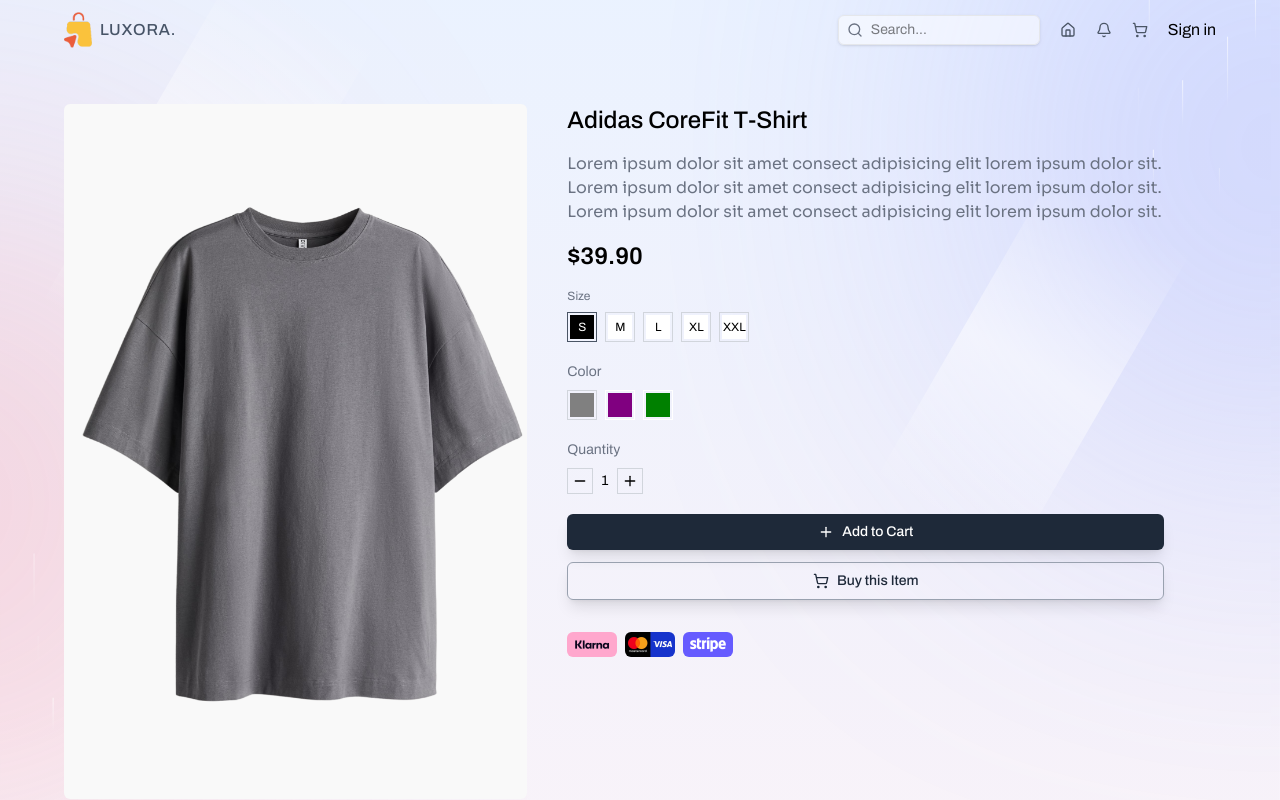
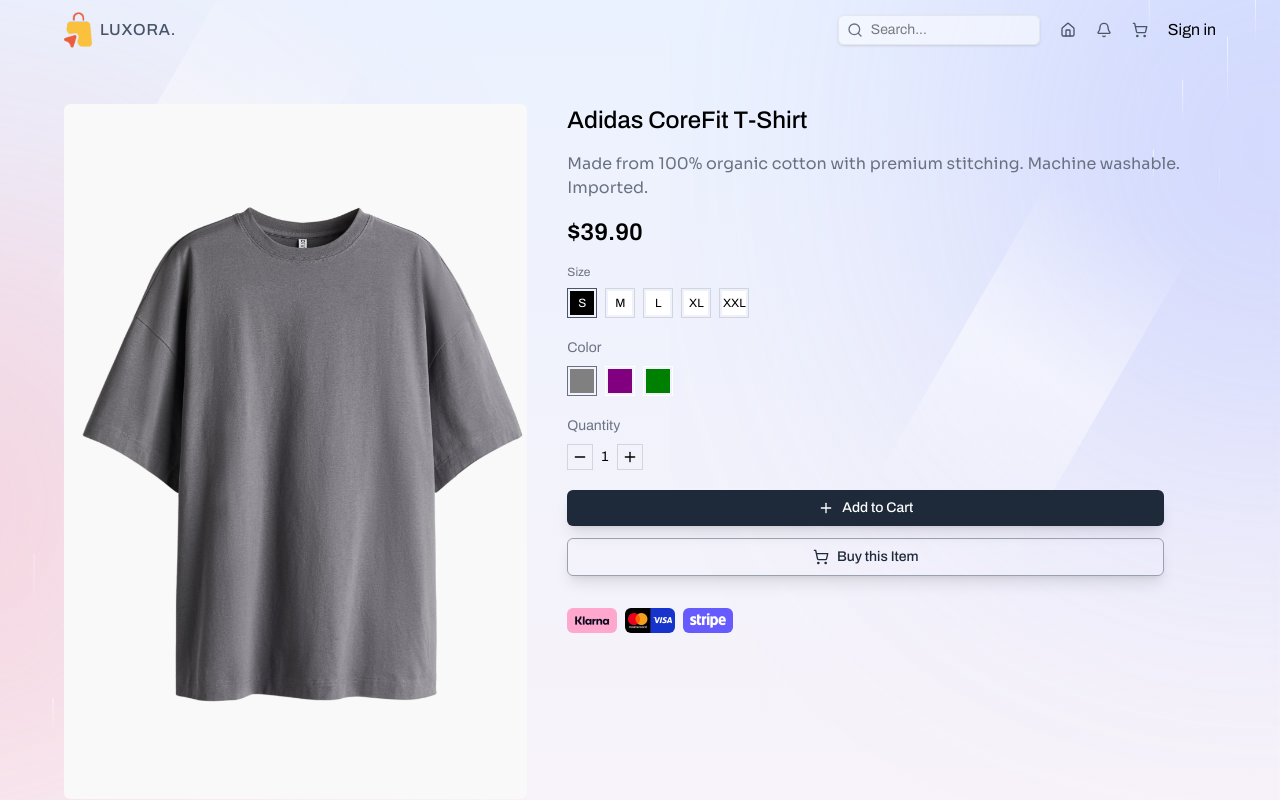
Before and after one commit to andryariadi/luxora, a Next.js app: page /products/1 in a window 1280 px wide. Shown: the top 800 px of the page. Built offline with nearby package versions, Linux system fonts and the light colour scheme.

Commit message:
refactor(useCartStore): update function addToCart

```diff
--- a/src/app/(root)/products/[id]/page.tsx
+++ b/src/app/(root)/products/[id]/page.tsx
@@ -10,14 +10,14 @@
 
   if (!product) return <div>Product not found</div>;
 
-  const selectedSize = size || (product?.sizes[0] as string);
-  const selectedColor = color || (product?.colors[0] as string);
+  const selectedSize = size || (product?.availableSizes[0] as string);
+  const selectedColor = color || (product?.availableColors[0] as string);
 
   return (
     <section className="b-amber-500 container flex flex-col md:flex-row items-start md:gap-10 pt-10">
       {/* Left - Product Image */}
       <div className="w-full lg:w-5/12 relative aspect-[2/3]">
-        <Image src={product.images[selectedColor]} alt={product.name} fill className="object-contain rounded-md" />
+        <Image src={product.avaliableimages[selectedColor]} alt={product.name} fill className="object-contain rounded-md" />
       </div>
 
       {/* Right - Product Detail */}
@@ -27,7 +27,7 @@
         {/* Product Description */}
         <p className="text-gray-500 font-sora">{product.description}</p>
         {/* Product Price */}
-        <h2 className="text-2xl font-semibold">${product.price.toFixed(2)}</h2>
+        <h2 className="text-2xl font-semibold">${product.basePrice.toFixed(2)}</h2>
 
         {/* Product Interaction */}
         <ProductInteraction product={product} selectedSize={selectedSize} selectedColor={selectedColor} />
--- a/src/components/ProductInteraction.tsx
+++ b/src/components/ProductInteraction.tsx
@@ -36,15 +36,18 @@
   const handleAddToCart = () => {
     addToCart({
       ...product,
+      variantId: `${product.id}-${selectedSize}-${selectedColor}`,
       quantity,
       selectedColor,
       selectedSize,
+      variantPrice: product.variants?.find((v) => v.size === selectedSize && v.color === selectedColor)?.price || 0,
+      maxStock: product.variants?.find((v) => v.size === selectedSize && v.color === selectedColor)?.stock || 0,
     });
 
     toast.success("Product added to cart");
   };
 
-  console.log({ cart }, "<---interaction");
+  console.log({ product, cart }, "<---postInteraction");
 
   return (
     <div className="b-rose-600 space-y-5">
@@ -53,7 +56,7 @@
         <span className="text-gray-500">Size</span>
 
         <div className="flex items-center gap-2">
-          {product.sizes.map((size) => (
+          {product.availableSizes.map((size) => (
             <button type="button" className={`border-1 p-[2px] ${selectedSize === size ? "border-gray-600" : "border-gray-300"}`} key={size} onClick={() => handleTypeChange("size", size)}>
               <div className={`w-6 h-6 text-center flex items-center justify-center ${selectedSize === size ? "bg-black text-white" : "bg-white text-black"}`}>{size.toUpperCase()}</div>
             </button>
@@ -66,8 +69,8 @@
         <span className="text-gray-500">Color</span>
 
         <div className="flex items-center gap-2">
-          {product.colors.map((color) => (
-            <button type="button" className={`border-1 p-[2px] ${selectedColor === color ? "border-gray-300" : "border-white"}`} key={color} onClick={() => handleTypeChange("color", color)}>
+          {product.availableColors.map((color) => (
+            <button type="button" className={`border-1 p-[2px] ${selectedColor === color ? "border-gray-500" : "border-white"}`} key={color} onClick={() => handleTypeChange("color", color)}>
               <div className={`w-6 h-6`} style={{ backgroundColor: color }} />
             </button>
           ))}
--- a/src/components/ProductList.tsx
+++ b/src/components/ProductList.tsx
@@ -5,6 +5,8 @@
 import Link from "next/link";
 
 const ProductList = ({ isShowFilter, category }: { isShowFilter: boolean; category?: string }) => {
+  console.log({ products }, "<---productList");
+
   return (
     <section className="b-fuchsia-500 space-y-5">
       {/* Category */}
--- a/src/libs/constant/index.ts
+++ b/src/libs/constant/index.ts
@@ -20,109 +20,6 @@
   { href: "/contact", label: "Contact" },
   { href: "/blog", label: "Blog" },
   { href: "/affiliate-program", label: "Affiliate Program" },
-];
-
-export const products: ProductType[] = [
-  {
-    id: 1,
-    name: "Adidas CoreFit T-Shirt",
-    shortDescription: "Lorem ipsum dolor sit amet consect adipisicing elit lorem ipsum dolor sit.",
-    description:
-      "Lorem ipsum dolor sit amet consect adipisicing elit lorem ipsum dolor sit. Lorem ipsum dolor sit amet consect adipisicing elit lorem ipsum dolor sit. Lorem ipsum dolor sit amet consect adipisicing elit lorem ipsum dolor sit.",
-    price: 39.9,
-    sizes: ["s", "m", "l", "xl", "xxl"],
-    colors: ["gray", "purple", "green"],
-    images: {
-      gray: "/products/1g.png",
-      purple: "/products/1p.png",
-      green: "/products/1gr.png",
-    },
-  },
-  {
-    id: 2,
-    name: "Puma Ultra Warm Zip",
-    shortDescription: "Lorem ipsum dolor sit amet consect adipisicing elit lorem ipsum dolor sit.",
-    description:
-      "Lorem ipsum dolor sit amet consect adipisicing elit lorem ipsum dolor sit. Lorem ipsum dolor sit amet consect adipisicing elit lorem ipsum dolor sit. Lorem ipsum dolor sit amet consect adipisicing elit lorem ipsum dolor sit.",
-    price: 59.9,
-    sizes: ["s", "m", "l", "xl"],
-    colors: ["gray", "green"],
-    images: { gray: "/products/2g.png", green: "/products/2gr.png" },
-  },
-  {
-    id: 3,
-    name: "Nike Air Essentials Pullover",
-    shortDescription: "Lorem ipsum dolor sit amet consect adipisicing elit lorem ipsum dolor sit.",
-    description:
-      "Lorem ipsum dolor sit amet consect adipisicing elit lorem ipsum dolor sit. Lorem ipsum dolor sit amet consect adipisicing elit lorem ipsum dolor sit. Lorem ipsum dolor sit amet consect adipisicing elit lorem ipsum dolor sit.",
-    price: 69.9,
-    sizes: ["s", "m", "l"],
-    colors: ["green", "blue", "black"],
-    images: {
-      green: "/products/3gr.png",
-      blue: "/products/3b.png",
-      black: "/products/3bl.png",
-    },
-  },
-  {
-    id: 4,
-    name: "Nike Dri Flex T-Shirt",
-    shortDescription: "Lorem ipsum dolor sit amet consect adipisicing elit lorem ipsum dolor sit.",
-    description:
-      "Lorem ipsum dolor sit amet consect adipisicing elit lorem ipsum dolor sit. Lorem ipsum dolor sit amet consect adipisicing elit lorem ipsum dolor sit. Lorem ipsum dolor sit amet consect adipisicing elit lorem ipsum dolor sit.",
-    price: 29.9,
-    sizes: ["s", "m", "l"],
-    colors: ["white", "pink"],
-    images: { white: "/products/4w.png", pink: "/products/4p.png" },
-  },
-  {
-    id: 5,
-    name: "Under Armour StormFleece",
-    shortDescription: "Lorem ipsum dolor sit amet consect adipisicing elit lorem ipsum dolor sit.",
-    description:
-      "Lorem ipsum dolor sit amet consect adipisicing elit lorem ipsum dolor sit. Lorem ipsum dolor sit amet consect adipisicing elit lorem ipsum dolor sit. Lorem ipsum dolor sit amet consect adipisicing elit lorem ipsum dolor sit.",
-    price: 49.9,
-    sizes: ["s", "m", "l"],
-    colors: ["red", "orange", "black"],
-    images: {
-      red: "/products/5r.png",
-      orange: "/products/5o.png",
-      black: "/products/5bl.png",
-    },
-  },
-  {
-    id: 6,
-    name: "Nike Air Max 270",
-    shortDescription: "Lorem ipsum dolor sit amet consect adipisicing elit lorem ipsum dolor sit.",
-    description:
-      "Lorem ipsum dolor sit amet consect adipisicing elit lorem ipsum dolor sit. Lorem ipsum dolor sit amet consect adipisicing elit lorem ipsum dolor sit. Lorem ipsum dolor sit amet consect adipisicing elit lorem ipsum dolor sit.",
-    price: 59.9,
-    sizes: ["40", "42", "43", "44"],
-    colors: ["gray", "white"],
-    images: { gray: "/products/6g.png", white: "/products/6w.png" },
-  },
-  {
-    id: 7,
-    name: "Nike Ultraboost Pulse ",
-    shortDescription: "Lorem ipsum dolor sit amet consect adipisicing elit lorem ipsum dolor sit.",
-    description:
-      "Lorem ipsum dolor sit amet consect adipisicing elit lorem ipsum dolor sit. Lorem ipsum dolor sit amet consect adipisicing elit lorem ipsum dolor sit. Lorem ipsum dolor sit amet consect adipisicing elit lorem ipsum dolor sit.",
-    price: 69.9,
-    sizes: ["40", "42", "43"],
-    colors: ["gray", "pink"],
-    images: { gray: "/products/7g.png", pink: "/products/7p.png" },
-  },
-  {
-    id: 8,
-    name: "Levi’s Classic Denim",
-    shortDescription: "Lorem ipsum dolor sit amet consect adipisicing elit lorem ipsum dolor sit.",
-    description:
-      "Lorem ipsum dolor sit amet consect adipisicing elit lorem ipsum dolor sit. Lorem ipsum dolor sit amet consect adipisicing elit lorem ipsum dolor sit. Lorem ipsum dolor sit amet consect adipisicing elit lorem ipsum dolor sit.",
-    price: 59.9,
-    sizes: ["s", "m", "l"],
-    colors: ["blue", "green"],
-    images: { blue: "/products/8b.png", green: "/products/8gr.png" },
-  },
 ];
 
 export const categories = [
@@ -205,17 +102,226 @@
   },
 ];
 
+export const products: ProductType[] = [
+  {
+    id: 1,
+    name: "Adidas CoreFit T-Shirt",
+    shortDescription: "Classic fit t-shirt for everyday comfort",
+    description: "Made from 100% organic cotton with premium stitching. Machine washable. Imported.",
+    basePrice: 39.9,
+    variants: [
+      // Gray variants
+      { size: "s", color: "gray", stock: 15, price: 39.9 },
+      { size: "m", color: "gray", stock: 8, price: 39.9 },
+      { size: "l", color: "gray", stock: 12, price: 39.9 },
+      { size: "xl", color: "gray", stock: 5, price: 42.9 },
+      { size: "xxl", color: "gray", stock: 3, price: 42.9 },
+
+      // Purple variants
+      { size: "s", color: "purple", stock: 10, price: 39.9 },
+      { size: "m", color: "purple", stock: 6, price: 39.9 },
+      { size: "l", color: "purple", stock: 4, price: 39.9 },
+      { size: "xl", color: "purple", stock: 2, price: 42.9 },
+      { size: "xxl", color: "purple", stock: 0, price: 42.9 },
+
+      // Green variants
+      { size: "s", color: "green", stock: 12, price: 39.9 },
+      { size: "m", color: "green", stock: 9, price: 39.9 },
+      { size: "l", color: "green", stock: 7, price: 39.9 },
+      { size: "xl", color: "green", stock: 3, price: 42.9 },
+      { size: "xxl", color: "green", stock: 1, price: 42.9 },
+    ],
+    availableSizes: ["s", "m", "l", "xl", "xxl"],
+    availableColors: ["gray", "purple", "green"],
+    avaliableimages: {
+      gray: "/products/1g.png",
+      purple: "/products/1p.png",
+      green: "/products/1gr.png",
+    },
+  },
+  {
+    id: 2,
+    name: "Puma Ultra Warm Zip",
+    shortDescription: "Lightweight zip jacket for cold weather",
+    description: "Water-resistant outer shell with fleece lining. Front zip closure with chin guard.",
+    basePrice: 59.9,
+    variants: [
+      // Gray variants
+      { size: "s", color: "gray", stock: 5, price: 59.9 },
+      { size: "m", color: "gray", stock: 3, price: 59.9 },
+      { size: "l", color: "gray", stock: 2, price: 59.9 },
+      { size: "xl", color: "gray", stock: 0, price: 62.9 },
+
+      // Green variants
+      { size: "s", color: "green", stock: 7, price: 59.9 },
+      { size: "m", color: "green", stock: 0, price: 59.9 },
+      { size: "l", color: "green", stock: 4, price: 59.9 },
+      { size: "xl", color: "green", stock: 1, price: 62.9 },
+    ],
+    availableSizes: ["s", "m", "l", "xl"],
+    availableColors: ["gray", "green"],
+    avaliableimages: { gray: "/products/2g.png", green: "/products/2gr.png" },
+  },
+  {
+    id: 3,
+    name: "Nike Air Essentials Pullover",
+    shortDescription: "Lightweight hoodie for casual wear",
+    description: "Brushed fleece interior with adjustable drawstring hood. Kangaroo pocket.",
+    basePrice: 69.9,
+    variants: [
+      // Green variants
+      { size: "s", color: "green", stock: 8, price: 69.9 },
+      { size: "m", color: "green", stock: 5, price: 69.9 },
+      { size: "l", color: "green", stock: 3, price: 69.9 },
+
+      // Blue variants
+      { size: "s", color: "blue", stock: 6, price: 69.9 },
+      { size: "m", color: "blue", stock: 4, price: 69.9 },
+      { size: "l", color: "blue", stock: 2, price: 69.9 },
+
+      // Black variants
+      { size: "s", color: "black", stock: 10, price: 69.9 },
+      { size: "m", color: "black", stock: 7, price: 69.9 },
+      { size: "l", color: "black", stock: 5, price: 69.9 },
+    ],
+    availableSizes: ["s", "m", "l"],
+    availableColors: ["green", "blue", "black"],
+    avaliableimages: {
+      green: "/products/3gr.png",
+      blue: "/products/3b.png",
+      black: "/products/3bl.png",
+    },
+  },
+  {
+    id: 4,
+    name: "Nike Dri-FIT T-Shirt",
+    shortDescription: "Moisture-wicking performance tee",
+    description: "Dri-FIT technology keeps you dry and comfortable. Raglan sleeves for mobility.",
+    basePrice: 29.9,
+    variants: [
+      // White variants
+      { size: "s", color: "white", stock: 20, price: 29.9 },
+      { size: "m", color: "white", stock: 15, price: 29.9 },
+      { size: "l", color: "white", stock: 10, price: 29.9 },
+
+      // Pink variants
+      { size: "s", color: "pink", stock: 12, price: 29.9 },
+      { size: "m", color: "pink", stock: 8, price: 29.9 },
+      { size: "l", color: "pink", stock: 5, price: 29.9 },
+    ],
+    availableSizes: ["s", "m", "l"],
+    availableColors: ["white", "pink"],
+    avaliableimages: { white: "/products/4w.png", pink: "/products/4p.png" },
+  },
+  {
+    id: 5,
+    name: "Under Armour StormFleece",
+    shortDescription: "ColdGear infrared fleece jacket",
+    description: "Storm technology repels water while remaining breathable. Anti-odor technology.",
+    basePrice: 49.9,
+    variants: [
+      // Red variants
+      { size: "s", color: "red", stock: 6, price: 49.9 },
+      { size: "m", color: "red", stock: 4, price: 49.9 },
+      { size: "l", color: "red", stock: 2, price: 49.9 },
+
+      // Orange variants
+      { size: "s", color: "orange", stock: 8, price: 49.9 },
+      { size: "m", color: "orange", stock: 5, price: 49.9 },
+      { size: "l", color: "orange", stock: 3, price: 49.9 },
+
+      // Black variants
+      { size: "s", color: "black", stock: 10, price: 49.9 },
+      { size: "m", color: "black", stock: 7, price: 49.9 },
+      { size: "l", color: "black", stock: 4, price: 49.9 },
+    ],
+    availableSizes: ["s", "m", "l"],
+    availableColors: ["red", "orange", "black"],
+    avaliableimages: {
+      red: "/products/5r.png",
+      orange: "/products/5o.png",
+      black: "/products/5bl.png",
+    },
+  },
+  {
+    id: 6,
+    name: "Nike Air Max 270",
+    shortDescription: "Iconic Air Max cushioning",
+    description: "Max Air unit for all-day comfort. Breathable mesh upper. Rubber outsole.",
+    basePrice: 59.9,
+    variants: [
+      // Gray variants (shoe sizes)
+      { size: "40", color: "gray", stock: 4, price: 59.9 },
+      { size: "42", color: "gray", stock: 3, price: 59.9 },
+      { size: "43", color: "gray", stock: 2, price: 59.9 },
+      { size: "44", color: "gray", stock: 1, price: 59.9 },
+
+      // White variants
+      { size: "40", color: "white", stock: 5, price: 59.9 },
+      { size: "42", color: "white", stock: 4, price: 59.9 },
+      { size: "43", color: "white", stock: 0, price: 59.9 },
+      { size: "44", color: "white", stock: 2, price: 59.9 },
+    ],
+    availableSizes: ["40", "42", "43", "44"],
+    availableColors: ["gray", "white"],
+    avaliableimages: { gray: "/products/6g.png", white: "/products/6w.png" },
+  },
+  {
+    id: 7,
+    name: "Nike Ultraboost Pulse",
+    shortDescription: "Responsive running shoes",
+    description: "Boost midsole for energy return. Stretchweb outsole flexes naturally.",
+    basePrice: 69.9,
+    variants: [
+      // Gray variants
+      { size: "40", color: "gray", stock: 3, price: 69.9 },
+      { size: "42", color: "gray", stock: 2, price: 69.9 },
+      { size: "43", color: "gray", stock: 1, price: 69.9 },
+
+      // Pink variants
+      { size: "40", color: "pink", stock: 5, price: 69.9 },
+      { size: "42", color: "pink", stock: 3, price: 69.9 },
+      { size: "43", color: "pink", stock: 0, price: 69.9 },
+    ],
+    availableSizes: ["40", "42", "43"],
+    availableColors: ["gray", "pink"],
+    avaliableimages: { gray: "/products/7g.png", pink: "/products/7p.png" },
+  },
+  {
+    id: 8,
+    name: "Levi's Classic Denim",
+    shortDescription: "Straight fit denim jeans",
+    description: "Classic 5-pocket design. Mid-rise waist. Zip fly with button closure.",
+    basePrice: 59.9,
+    variants: [
+      // Blue variants
+      { size: "s", color: "blue", stock: 7, price: 59.9 },
+      { size: "m", color: "blue", stock: 5, price: 59.9 },
+      { size: "l", color: "blue", stock: 3, price: 59.9 },
+
+      // Green variants
+      { size: "s", color: "green", stock: 4, price: 59.9 },
+      { size: "m", color: "green", stock: 2, price: 59.9 },
+      { size: "l", color: "green", stock: 1, price: 59.9 },
+    ],
+    availableSizes: ["s", "m", "l"],
+    availableColors: ["blue", "green"],
+    avaliableimages: { blue: "/products/8b.png", green: "/products/8gr.png" },
+  },
+];
+
 export const cartItems: CartItemType[] = [
   {
     id: 1,
+    variantId: "1-m-gray",
     name: "Adidas CoreFit T-Shirt",
     shortDescription: "Lorem ipsum dolor sit amet consect adipisicing elit lorem ipsum dolor sit.",
     description:
       "Lorem ipsum dolor sit amet consect adipisicing elit lorem ipsum dolor sit. Lorem ipsum dolor sit amet consect adipisicing elit lorem ipsum dolor sit. Lorem ipsum dolor sit amet consect adipisicing elit lorem ipsum dolor sit.",
-    price: 39.9,
-    sizes: ["s", "m", "l", "xl", "xxl"],
-    colors: ["gray", "purple", "green"],
-    images: {
+    basePrice: 39.9,
+    availableSizes: ["s", "m", "l"],
+    availableColors: ["gray", "purple", "green"],
+    avaliableimages: {
       gray: "/products/1g.png",
       purple: "/products/1p.png",
       green: "/products/1gr.png",
@@ -223,31 +329,39 @@
     quantity: 1,
     selectedSize: "m",
     selectedColor: "gray",
+    variantPrice: 39.9,
+    maxStock: 15, // Example stock value from product variants
+    remainingStock: 14, // maxStock - quantity
   },
   {
     id: 2,
+    variantId: "2-l-gray",
     name: "Puma Ultra Warm Zip",
     shortDescription: "Lorem ipsum dolor sit amet consect adipisicing elit lorem ipsum dolor sit.",
     description:
       "Lorem ipsum dolor sit amet consect adipisicing elit lorem ipsum dolor sit. Lorem ipsum dolor sit amet consect adipisicing elit lorem ipsum dolor sit. Lorem ipsum dolor sit amet consect adipisicing elit lorem ipsum dolor sit.",
-    price: 59.9,
-    sizes: ["s", "m", "l", "xl"],
-    colors: ["gray", "green"],
-    images: { gray: "/products/2g.png", green: "/products/2gr.png" },
+    basePrice: 59.9,
+    availableSizes: ["s", "m", "l", "xl"],
+    availableColors: ["gray", "green"],
+    avaliableimages: { gray: "/products/2g.png", green: "/products/2gr.png" },
     quantity: 1,
     selectedSize: "l",
     selectedColor: "gray",
+    variantPrice: 59.9,
+    maxStock: 6, // Example stock value from product variants
+    remainingStock: 5, // maxStock - quantity
   },
   {
     id: 3,
+    variantId: "3-l-black",
     name: "Nike Air Essentials Pullover",
     shortDescription: "Lorem ipsum dolor sit amet consect adipisicing elit lorem ipsum dolor sit.",
     description:
       "Lorem ipsum dolor sit amet consect adipisicing elit lorem ipsum dolor sit. Lorem ipsum dolor sit amet consect adipisicing elit lorem ipsum dolor sit. Lorem ipsum dolor sit amet consect adipisicing elit lorem ipsum dolor sit.",
-    price: 69.9,
-    sizes: ["s", "m", "l"],
-    colors: ["green", "blue", "black"],
-    images: {
+    basePrice: 69.9,
+    availableSizes: ["s", "m", "l"],
+    availableColors: ["green", "blue", "black"],
+    avaliableimages: {
       green: "/products/3gr.png",
       blue: "/products/3b.png",
       black: "/products/3bl.png",
@@ -255,5 +369,8 @@
     quantity: 1,
     selectedSize: "l",
     selectedColor: "black",
+    variantPrice: 69.9,
+    maxStock: 6, // Example stock value from product variants
+    remainingStock: 5, // maxStock - quantity
   },
 ];
```
Also changed, not shown: src/components/ProductCard.tsx (+16 -15 lines), src/libs/stores/cartStore.ts (+50 -13 lines), src/libs/types/index.ts (+16 -4 lines), 1 other file (tests, documents, lock files or other folders).
